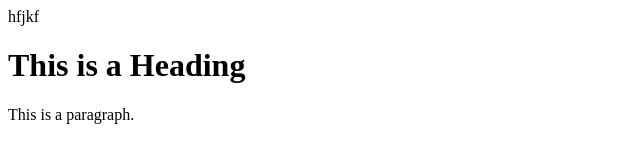
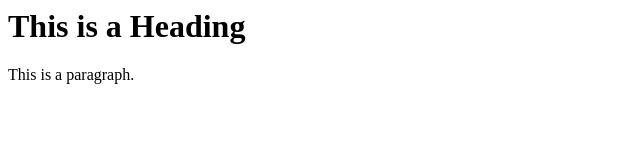
Before and after one commit to umar11javed/uma11javed.github.io, a plain HTML site: page index.html in a window 1280 px wide. Shown: the whole page, without its empty margins (0-640 px from the left). Drawn offline with Linux system fonts and the light colour scheme.

Commit message:
Update index.html

```diff
--- a/index.html
+++ b/index.html
@@ -3,7 +3,7 @@
   <title>Page Title</title>
   </head>
   <body>
-hfjkf
+
     <h1>This is a Heading</h1>
     <p>This is a paragraph.</p>
   </body>
```
